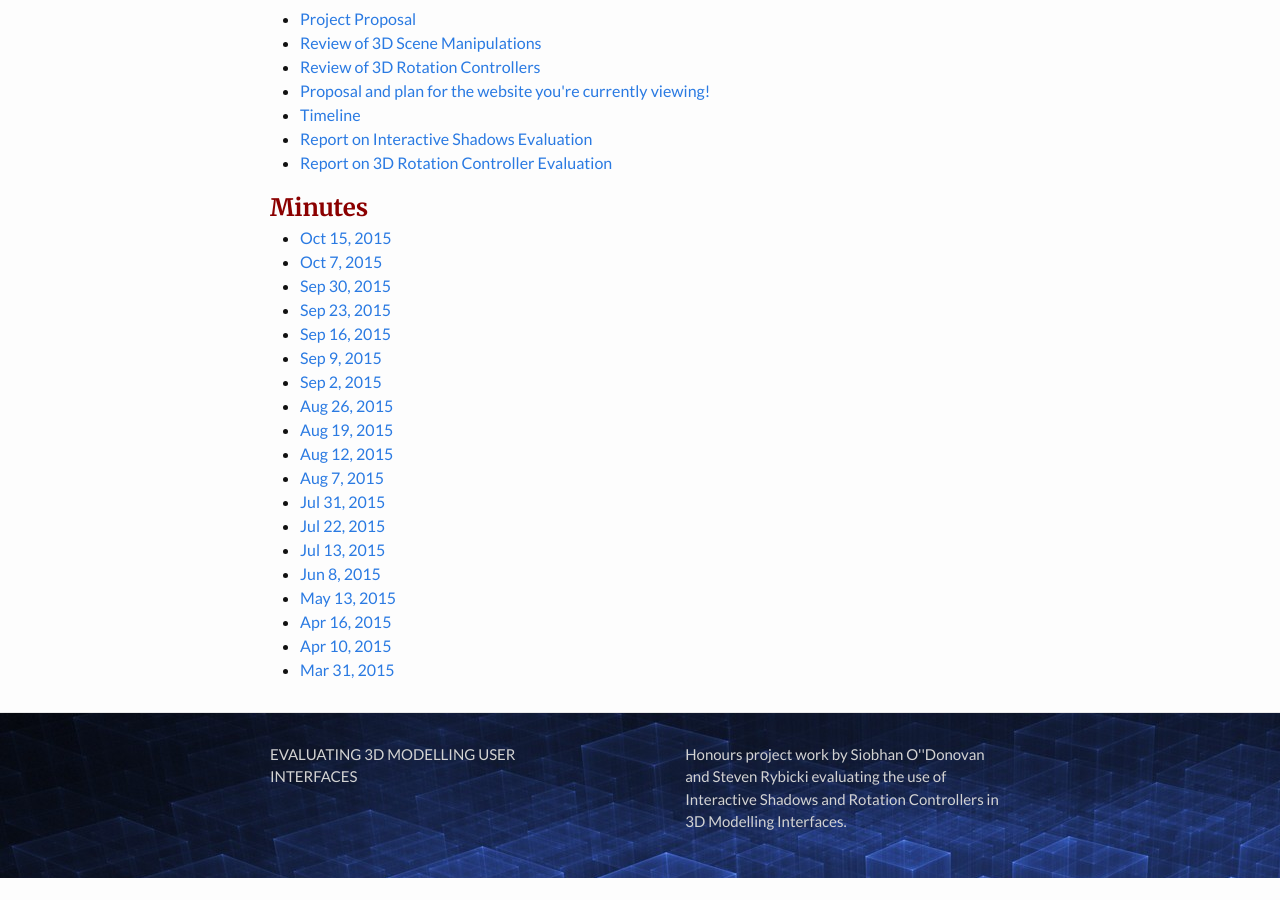
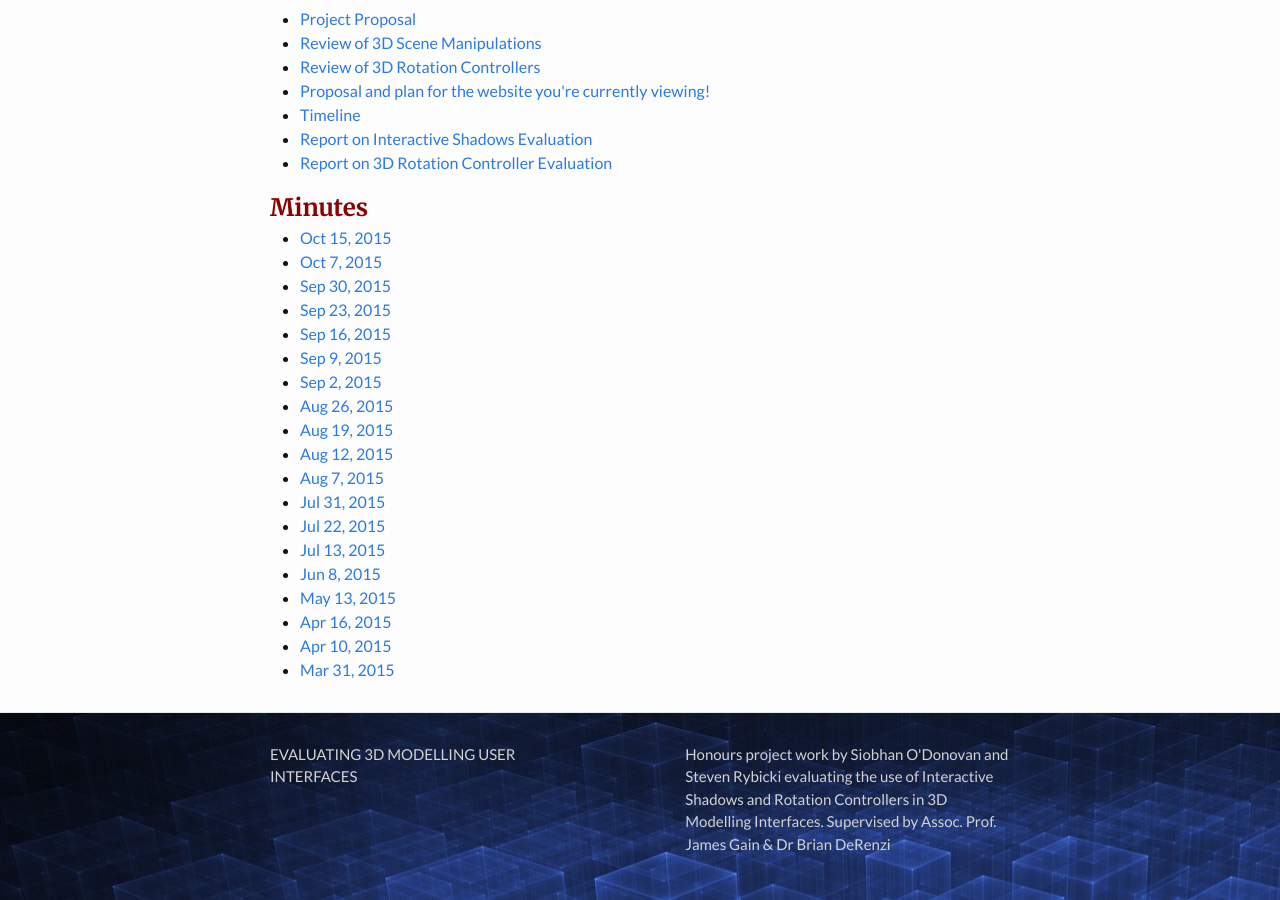
Before and after one commit to 3DUI/3DUI.github.io, a Jekyll site: the page built from index.html, in a window 1280 px wide and 900 px high, scrolled down 2284 px. Built offline with Jekyll 4.4.1, drawn with Linux system fonts in a browser that asks for light colours; before the commit the page ends 3162 px from its top, so only the background shows below that.

Commit message:
added supervisors

```diff
--- a/_config.yml
+++ b/_config.yml
@@ -1,8 +1,9 @@
 # Site settings
 title: EVALUATING 3D MODELLING USER INTERFACES
 description: > # this means to ignore newlines until "baseurl:"
-  Honours project work by Siobhan O''Donovan and Steven Rybicki evaluating the
+  Honours project work by Siobhan O'Donovan and Steven Rybicki evaluating the
   use of Interactive Shadows and Rotation Controllers in 3D Modelling Interfaces.
+  Supervised by Assoc. Prof. James Gain & Dr Brian DeRenzi
 
 baseurl: "" # the subpath of your site, e.g. /blog/
 url: "http://yourdomain.com" # the base hostname & protocol for your site
```
